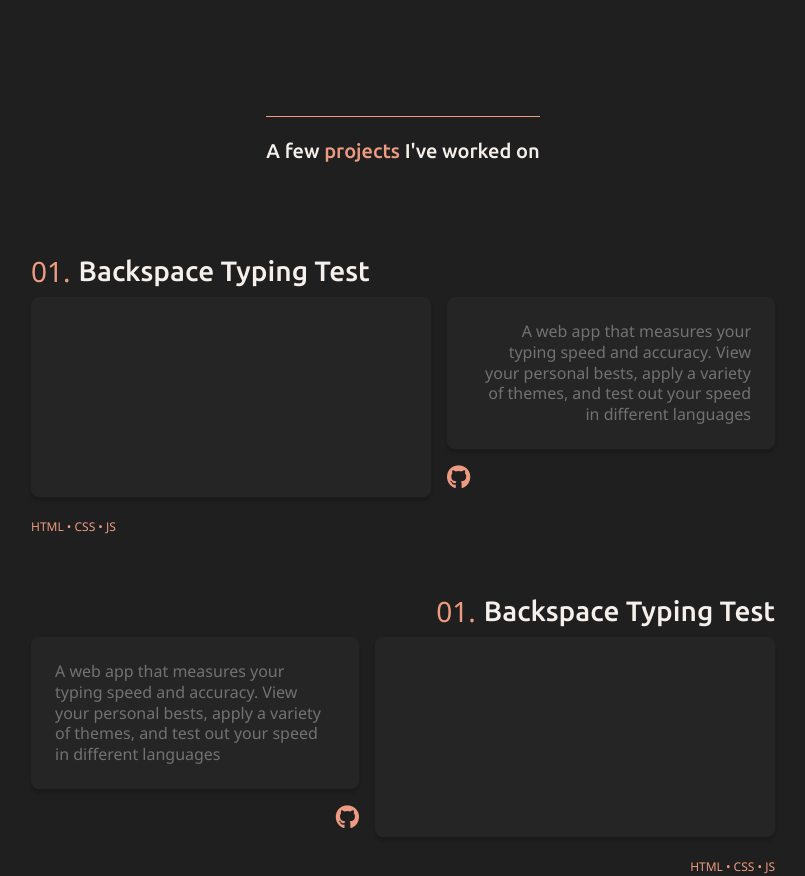
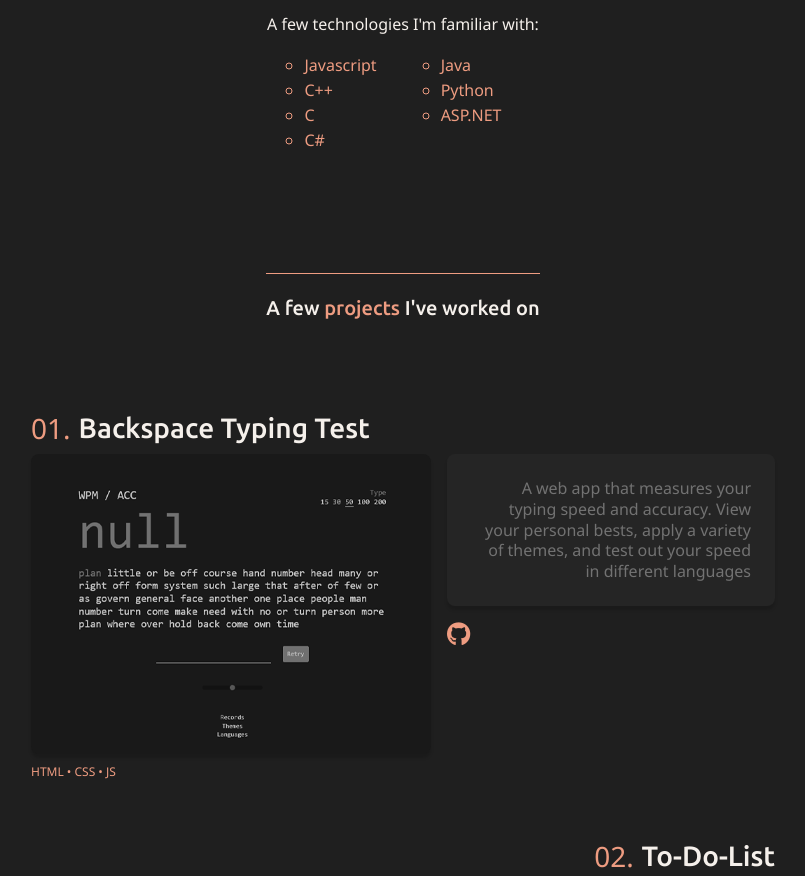
Before and after one commit to utopeeuh/Personal-Website, a plain HTML site: page index.html in a window 1280 px wide. Shown: the part 880-1756 px from the top of the page, without its empty margins (237-1042 px from the left). Drawn offline with Linux system fonts and the light colour scheme.

Commit message:
added project details

```diff
--- a/index.html
+++ b/index.html
@@ -24,12 +24,12 @@
         <div class="h5 white f2"><a href="#about">About</a></div>
         <div class="h5 white f2"><a href="#projects">Projects</a></div>
         <div class="h5 white f2"><a href="#contact">Contact</a></div>
-        <div class="h5 white f2">Resume</div>
+        <div class="h5 white f2"><a href="resume.pdf">Resume</a></div>
     </header>
 
     <div class="flex-row container">
         <div class="flew-column title-container">
-            <div class="h2 white f1">Hey, my name is</div>
+            <div class="h2 white f1" id="top">Hey, my name is</div>
             <div class="h1 peach f1">Daffa Amadeo.</div>
             <div class="h5 grey f2 title-desc">I’m a computer student at BINUS University, currently based in Jakarta.
                 <br/>
@@ -55,6 +55,22 @@
         <div class="desc-text white f2">
             Both graphic designing and video editing, have also grown to be my passions as I continuously train my creativity. They serve as a gateway for me to keep in touch with my child-self, one who has way more bizarre and abstract ideas than I do.
         </div>
+        <div class="desc-text white f2">
+            A few technologies I'm familiar with:
+        </div>
+        <div class="flex-row desc-text peach f2 al-left tech-list">
+            <ul>
+                <li>Javascript</li>
+                <li>C++</li>
+                <li>C</li>
+                <li>C#</li>
+            </ul>
+            <ul>
+                <li>Java</li>
+                <li>Python</li>
+                <li>ASP.NET</li>
+            </ul>
+        </div>
     </div>
 
     <div class="flex-row seperator" id="projects">
@@ -74,17 +90,15 @@
             </div>
 
             <div class="flex-row project-subcontainer">
-                <div class="projectThumb">
+                <div class="projectThumb" id="proj1">
                 </div>
                 <div class="flex-column">
                     <div class="h5 lightgrey project-desc f2 al-right">A web app that measures your typing speed and accuracy. View your personal bests, apply a variety of themes, and test out your speed in different languages</div>
                     <div class="flex-row">
-                        <i class="fab fa-github"></i>
+                        <a href="https://github.com/utopeeuh/backspace-typetest" target="_blank"><i class="fab fa-github"></i></a>
                     </div>
                 </div>
-
             </div>
-            <div class="project-thumbnail"></div>
             <div class="h6 peach f2">HTML  •  CSS  •  JS</div>
         </div>
     </div>
@@ -92,22 +106,21 @@
     <div class="flex-column container">
         <div class="flex-column project-container">
             <div class="flex-row reverse">
-                <div class="h3 white f1 project-name">Backspace Typing Test</div>
-                <div class="h3 peach f2">01.</div>
+                <div class="h3 white f1 project-name">To-Do-List</div>
+                <div class="h3 peach f2">02.</div>
             </div>
 
             <div class="flex-row project-subcontainer reverse">
-                <div class="projectThumb">
+                <div class="projectThumb" id="proj2">
                 </div>
                 <div class="flex-column">
-                    <div class="h5 lightgrey project-desc f2 al-left">A web app that measures your typing speed and accuracy. View your personal bests, apply a variety of themes, and test out your speed in different languages</div>
+                    <div class="h5 lightgrey project-desc f2 al-left">A web app that provides various time-management tools such as a calendar, priority-based task list, and basics such as a stopwatch and timer.</div>
                     <div class="flex-row reverse">
-                        <i class="fab fa-github"></i>
+                        <a href="https://github.com/utopeeuh/to-do-list" target="_blank"><i class="fab fa-github"></i></a>
                     </div>
                 </div>
 
             </div>
-            <div class="project-thumbnail"></div>
             <div class="h6 peach f2 al-right">HTML  •  CSS  •  JS</div>
         </div>
     </div>
@@ -130,7 +143,7 @@
             <div class="h5 white f2">utopeeuh</div>
         </div>
         <div class="flex-column contact-sosmed">
-            <i class="far fa-envelope"></i>
+            <a href="mailto:daffamadeo@gmail.com"><i class="far fa-envelope"></i></a>
             <div class="h5 white f2">daffamadeo@gmail.com</div>
         </div>
     </div>
--- a/style.css
+++ b/style.css
@@ -27,6 +27,10 @@ a {
 
 a:hover {
   color: var(--peach);
+}
+
+ul {
+  list-style-type: circle;
 }
 
 .lightpeach {
@@ -178,6 +182,10 @@ body {
   line-height: 25px;
 }
 
+.tech-list {
+  gap: 4rem;
+}
+
 .seperator {
   justify-content: center;
   gap: 2rem;
@@ -215,8 +223,20 @@ hr.solid {
   background-color: var(--darkgrey);
   border-radius: 0.5rem;
   width: 400px;
-  height: 200px;
-  filter: drop-shadow(0 0.3rem 0.1rem rgba(0, 0, 0, 0.158));
+  height: 300px;
+  filter: grayscale(100%) drop-shadow(0 0.3rem 0.1rem rgba(0, 0, 0, 0.158));
+}
+
+.projectThumb:hover {
+  filter: grayscale(0) drop-shadow(0 0.3rem 0.1rem rgba(0, 0, 0, 0.158));
+}
+
+#proj1 {
+  background: url("img/proj1-thumb.png");
+}
+
+#proj2 {
+  background: url("img/proj2-thumb.png");
 }
 
 i {
```
Also changed, not shown: img/proj1-thumb.png (added), img/proj2-thumb.png (added), 1 other file.
